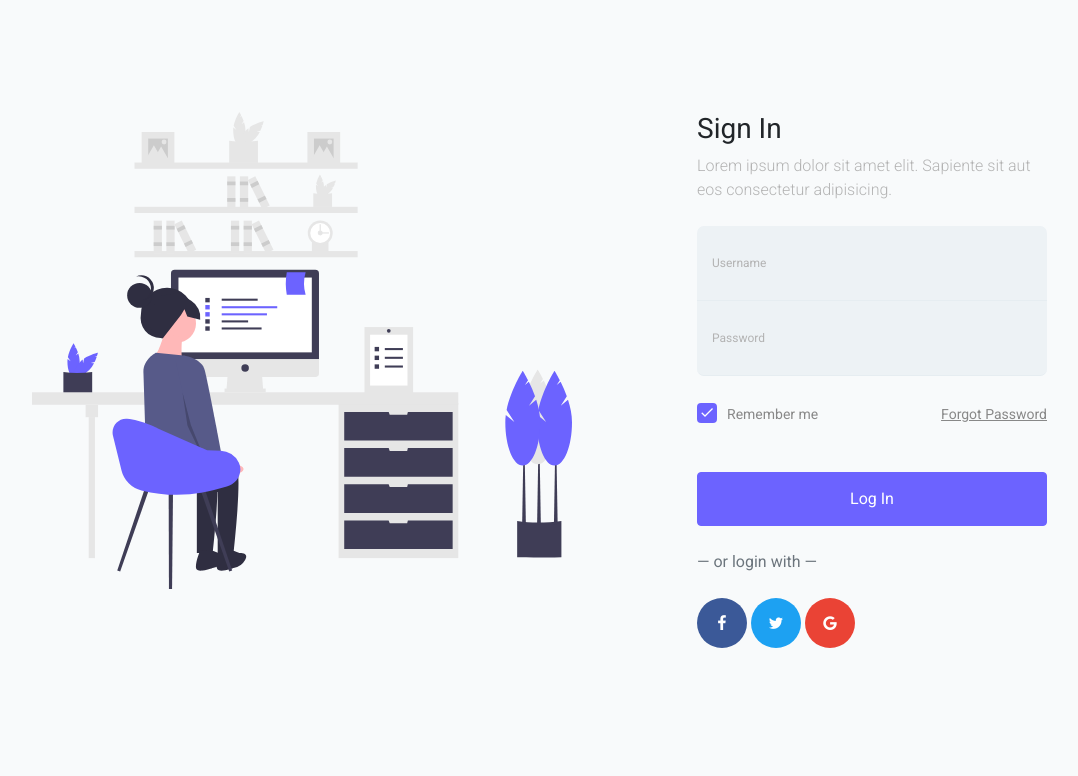
After one commit to saurav-kothale/Logistic-Management-System, a FastAPI app: template template/login-form-07/demo.html in a window 1280 px wide. The commit adds this page. Shown: the top 776 px of the page, without its empty margins (53-1131 px from the left). Run offline with FastAPI, Linux system fonts and the light colour scheme; the template is opened without the code that fills it, so the values that code supplies are empty; some web fonts are replaced.

Commit message:
working login system

```diff
--- a/main.py
+++ b/main.py
@@ -5,6 +5,7 @@ from fastapi.responses import HTMLResponse
 from fastapi.templating import Jinja2Templates
 from fastapi.staticfiles import StaticFiles
 from fastapi.requests import Request
+from fastapi.middleware.cors import CORSMiddleware
 import uvicorn
 
 
@@ -17,14 +18,20 @@ app.mount("/static", StaticFiles(directory="template/login-form-07/static"), nam
 
 @app.get("/", response_class=HTMLResponse)
 def read_item(request: Request):
-    return templates.TemplateResponse("index.html", {"request": request})
+    return templates.TemplateResponse("demo.html", {"request": request})
 
 
 app.include_router(salary_router)
 app.include_router(signup_router)
 app.include_router(login_router)
 
-
+app.add_middleware(
+    CORSMiddleware,
+    allow_origins=["*"],
+    allow_credentials=True,
+    allow_methods=["*"],
+    allow_headers=["*"],
+)
 
 
 if __name__ == "__main__":
--- /dev/null
+++ b/template/login-form-07/demo.html
@@ -0,0 +1,78 @@
+<!DOCTYPE html>
+<html lang="en">
+<head>
+    <!-- Required meta tags -->
+    <meta charset="utf-8">
+    <meta name="viewport" content="width=device-width, initial-scale=1, shrink-to-fit=no">
+    <link href="https://fonts.googleapis.com/css?family=Roboto:300,400&display=swap" rel="stylesheet">
+
+    <link rel="stylesheet" href="static/icomoon/style.css">
+    <link rel="stylesheet" href="static/css/owl.carousel.min.css">
+
+    <!-- Bootstrap CSS -->
+    <link rel="stylesheet" href="static/css/bootstrap.min.css">
+
+    <!-- Style -->
+    <link rel="stylesheet" href="static/css/style.css">
+
+    <title>Login #7</title>
+</head>
+<body>
+
+<div class="content">
+    <div class="container">
+        <div class="row">
+            <div class="col-md-6">
+                <img src="static/images/undraw_remotely_2j6y.svg" alt="Image" class="img-fluid">
+            </div>
+            <div class="col-md-6 contents">
+                <div class="row justify-content-center">
+                    <div class="col-md-8">
+                        <div class="mb-4">
+                            <h3>Sign In</h3>
+                            <p class="mb-4">Lorem ipsum dolor sit amet elit. Sapiente sit aut eos consectetur adipisicing.</p>
+                        </div>
+                        <form id="loginForm">
+                            <div class="form-group first">
+                                <label for="username">Username</label>
+                                <input type="text" class="form-control" id="username">
+                            </div>
+                            <div class="form-group last mb-4">
+                                <label for="password">Password</label>
+                                <input type="password" class="form-control" id="password">
+                            </div>
+                            <div class="d-flex mb-5 align-items-center">
+                                <label class="control control--checkbox mb-0"><span class="caption">Remember me</span>
+                                    <input type="checkbox" checked="checked"/>
+                                    <div class="control__indicator"></div>
+                                </label>
+                                <span class="ml-auto"><a href="#" class="forgot-pass">Forgot Password</a></span>
+                            </div>
+                            <input type="submit" value="Log In" class="btn btn-block btn-primary">
+                            <span class="d-block text-left my-4 text-muted">&mdash; or login with &mdash;</span>
+                            <div class="social-login">
+                                <a href="#" class="facebook">
+                                    <span class="icon-facebook mr-3"></span>
+                                </a>
+                                <a href="#" class="twitter">
+                                    <span class="icon-twitter mr-3"></span>
+                                </a>
+                                <a href="#" class="google">
+                                    <span class="icon-google mr-3"></span>
+                                </a>
+                            </div>
+                        </form>
+                    </div>
+                </div>
+            </div>
+        </div>
+    </div>
+</div>
+
+<script src="static/js/jquery-3.3.1.min.js"></script>
+<script src="static/js/popper.min.js"></script>
+<script src="static/js/bootstrap.min.js"></script>
+<script src="static/js/main.js"></script>
+<script src="static/js/login.js"></script>
+</body>
+</html>
--- a/template/login-form-07/index.html
+++ b/template/login-form-07/index.html
@@ -85,5 +85,6 @@
     <script src="static/js/popper.min.js"></script>
     <script src="static/js/bootstrap.min.js"></script>
     <script src="static/js/main.js"></script>
+    <script src="static/js/login.js"></script>
   </body>
 </html>
--- a/template/login-form-07/static/css/style.css
+++ b/template/login-form-07/static/css/style.css
@@ -66,6 +66,7 @@ h2 {
       background: #fff; }
     .content .contents .form-group.field--not-empty label, .content .bg .form-group.field--not-empty label {
       margin-top: -20px; }
+
   .content .contents .form-control, .content .bg .form-control {
     border: none;
     padding: 0;
--- /dev/null
+++ b/template/login-form-07/static/js/login.js
@@ -0,0 +1,35 @@
+document.getElementById("loginForm").addEventListener("submit", function (event) {
+    event.preventDefault();
+
+    const username = document.getElementById("username").value;
+    const password = document.getElementById("password").value;
+
+    // Make an API call to get the JWT token
+    // Use fetch or any other method to send the credentials to your server
+
+    fetch("http://127.0.0.1:8000/login", {
+        method: "POST",
+        headers: {
+            "Content-Type": "application/json",
+        },
+        body: JSON.stringify({
+            username: username,
+            password: password,
+        }),
+    })
+    .then(response => response.json())
+    .then(data => {
+        // Assuming the API returns a token in the "token" property
+        const accessToken = data.access.access_token;
+
+        // Store the token in localStorage
+        localStorage.setItem("accessToken", accessToken);
+
+        // Redirect to the dashboard page
+        window.location.href = "http://127.0.0.1:5500/template/dashboard/index.html";
+    })
+    .catch(error => {
+        console.error("Login failed:", error);
+        // Handle login failure (show an error message, etc.)
+    });
+});
```
Also changed, not shown: template/login-form-07/static/js/main.js (line endings or trailing spaces), 1 other file.
